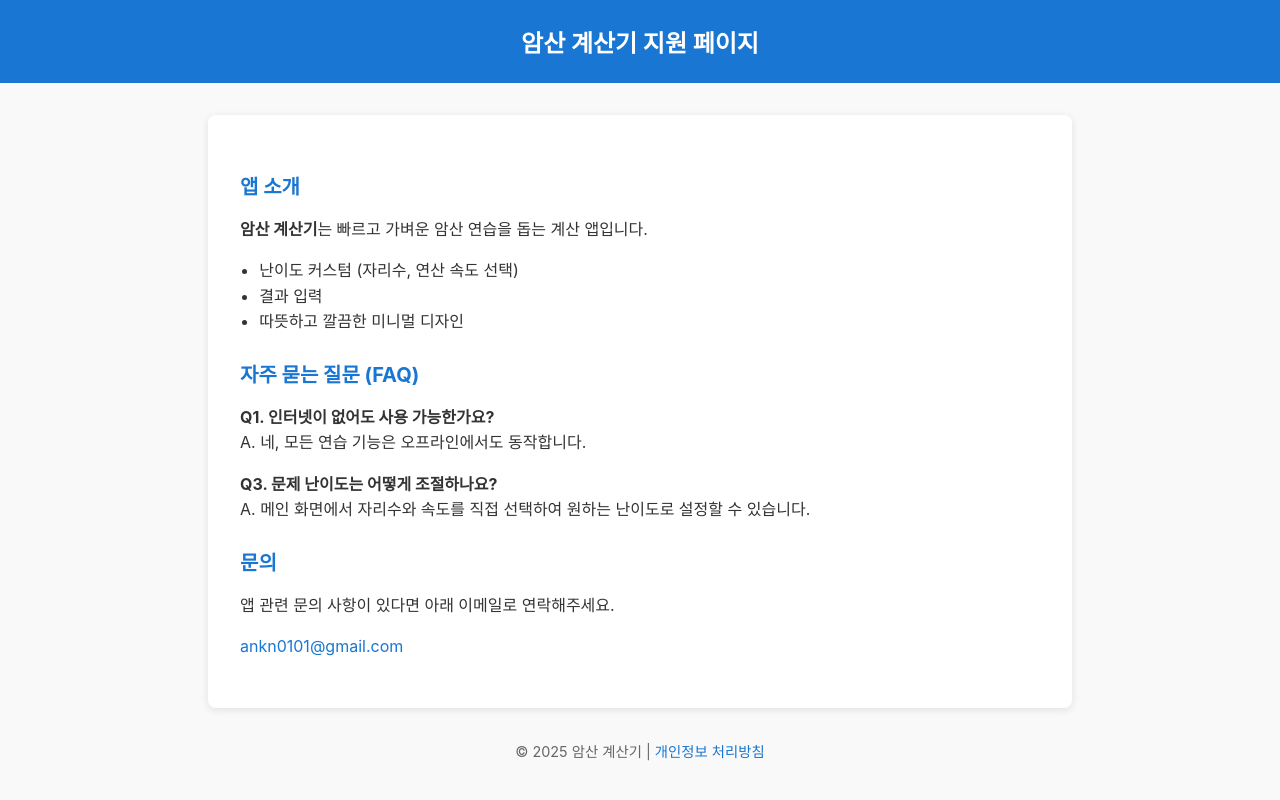
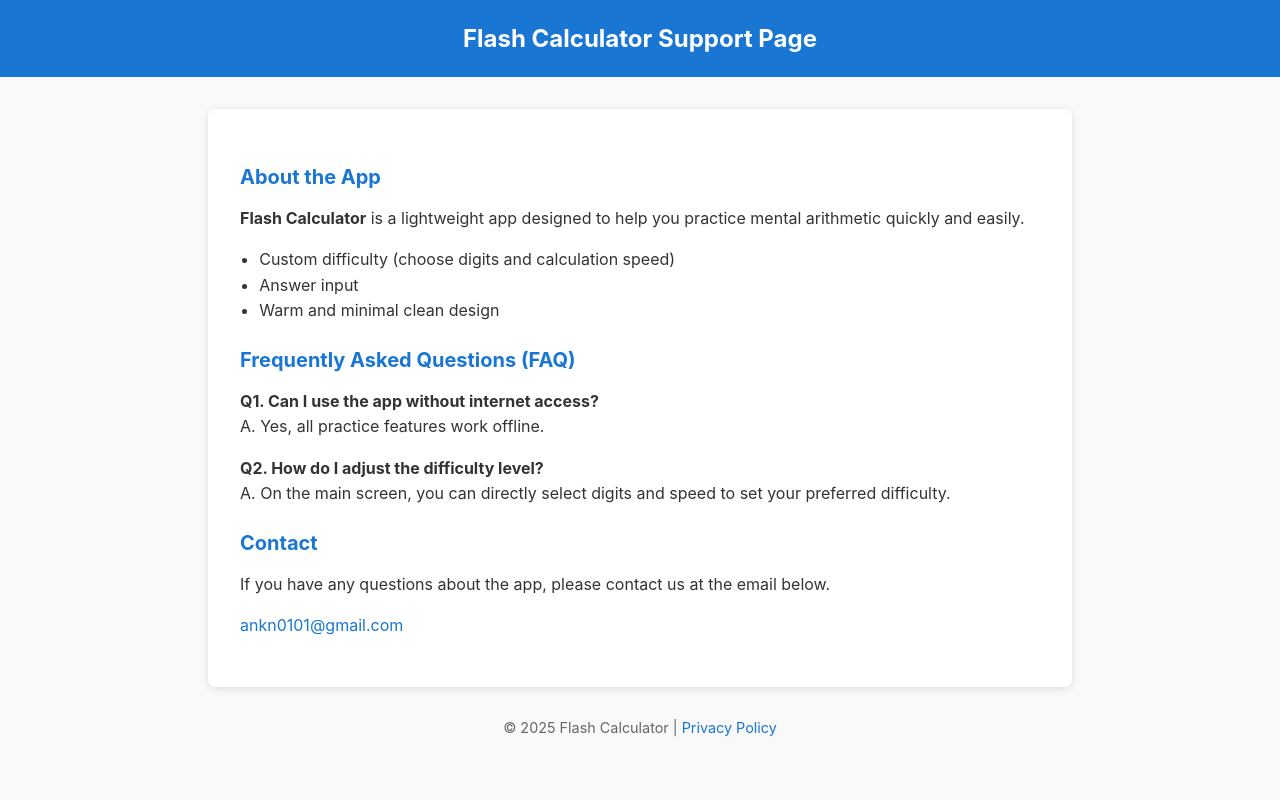
Before and after one commit to 0000ankn/flashcaculate, a plain HTML site: page index.html in a window 1280 px wide. Drawn offline with Linux system fonts and the light colour scheme.

Commit message:
Update index.html

```diff
--- a/index.html
+++ b/index.html
@@ -1,9 +1,9 @@
 <!DOCTYPE html>
-<html lang="ko">
+<html lang="en">
 <head>
   <meta charset="UTF-8">
   <meta name="viewport" content="width=device-width, initial-scale=1.0">
-  <title>암산 계산기 지원 페이지</title>
+  <title>Flash Calculator Support Page</title>
   <style>
     body {
       font-family: -apple-system, BlinkMacSystemFont, "Segoe UI", Roboto, Helvetica, Arial, sans-serif;
@@ -54,36 +54,36 @@
   </style>
 </head>
 <body>
-  <header>암산 계산기 지원 페이지</header>
+  <header>Flash Calculator Support Page</header>
 
   <main>
-    <h2>앱 소개</h2>
-    <p><strong>암산 계산기</strong>는 빠르고 가벼운 암산 연습을 돕는 계산 앱입니다.</p>
+    <h2>About the App</h2>
+    <p><strong>Flash Calculator</strong> is a lightweight app designed to help you practice mental arithmetic quickly and easily.</p>
     <ul>
-      <li>난이도 커스텀 (자리수, 연산 속도 선택)</li>
-      <li>결과 입력</li>
-      <li>따뜻하고 깔끔한 미니멀 디자인</li>
+      <li>Custom difficulty (choose digits and calculation speed)</li>
+      <li>Answer input</li>
+      <li>Warm and minimal clean design</li>
     </ul>
 
-    <h2>자주 묻는 질문 (FAQ)</h2>
+    <h2>Frequently Asked Questions (FAQ)</h2>
 
     <div class="faq-item">
-      <p><strong>Q1. 인터넷이 없어도 사용 가능한가요?</strong><br>
-      A. 네, 모든 연습 기능은 오프라인에서도 동작합니다.</p>
+      <p><strong>Q1. Can I use the app without internet access?</strong><br>
+      A. Yes, all practice features work offline.</p>
     </div>
 
     <div class="faq-item">
-      <p><strong>Q3. 문제 난이도는 어떻게 조절하나요?</strong><br>
-      A. 메인 화면에서 자리수와 속도를 직접 선택하여 원하는 난이도로 설정할 수 있습니다.</p>
+      <p><strong>Q2. How do I adjust the difficulty level?</strong><br>
+      A. On the main screen, you can directly select digits and speed to set your preferred difficulty.</p>
     </div>
 
-    <h2>문의</h2>
-    <p>앱 관련 문의 사항이 있다면 아래 이메일로 연락해주세요.</p>
+    <h2>Contact</h2>
+    <p>If you have any questions about the app, please contact us at the email below.</p>
     <p><a href="mailto:ankn0101@gmail.com">ankn0101@gmail.com</a></p>
   </main>
 
   <footer>
-    © 2025 암산 계산기 | <a href="#">개인정보 처리방침</a>
+    © 2025 Flash Calculator | <a href="#">Privacy Policy</a>
   </footer>
 </body>
 </html>
```
